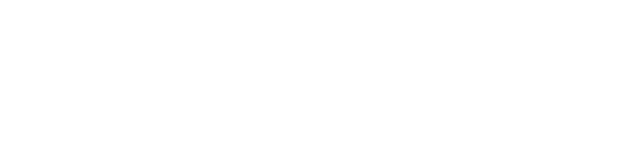
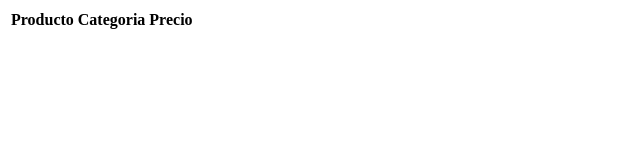
Before and after one commit to 02uriel10/diplomado-Git-2025, a plain HTML site: page productos.html in a window 1280 px wide. Shown: the whole page, without its empty margins (0-640 px from the left). Drawn offline with Linux system fonts and the light colour scheme.

Commit message:
Listado de productos

```diff
--- a/productos.html
+++ b/productos.html
@@ -6,6 +6,12 @@
     <title>Productos</title>
 </head>
 <body>
-
+    <table>
+        <thead>
+            <th>Producto</th>
+            <th>Categoria</th>
+            <th>Precio</th>
+        </thead>
+    </table>
 </body>
 </html>
```
